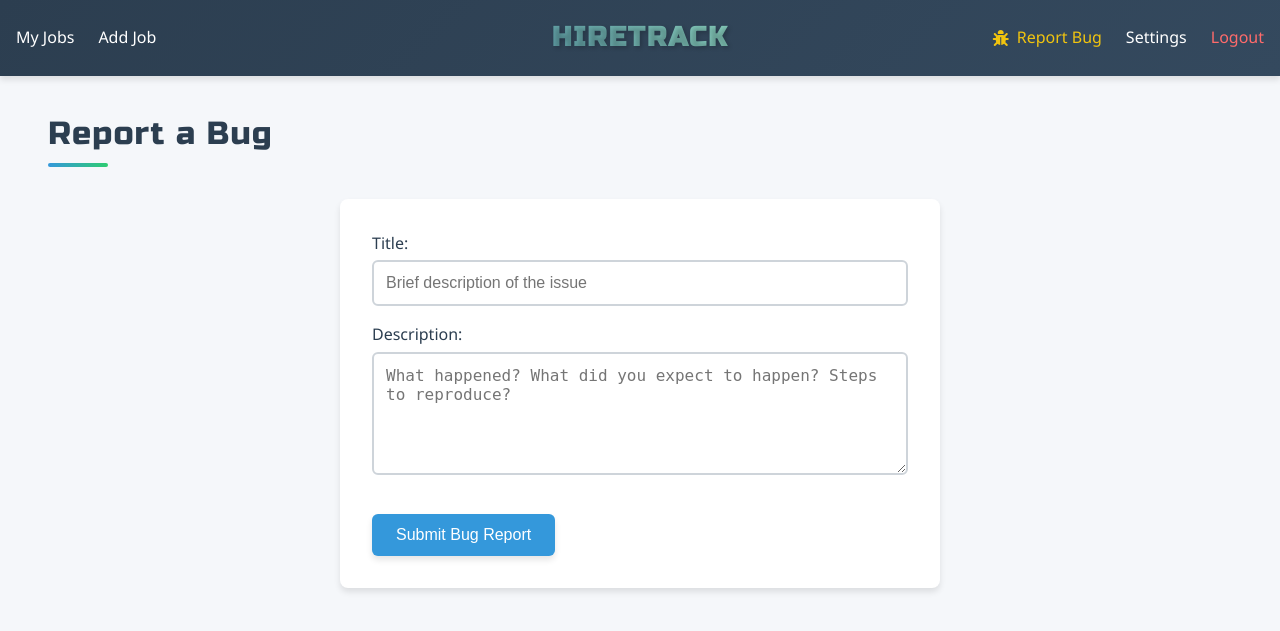
After one commit to Shift-Happens/HireTrack, a Flask app: page /report-bug in a window 1280 px wide. The commit adds this page. Shown: the top 631 px of the page. Run offline with Flask 3, Linux system fonts and the light colour scheme; the visitor is signed in with stand-in values (Sample User, id 1); some libraries are stand-ins or nearby versions.

Commit message:
Added a Report Bug button on header, log collection implemented.

```diff
--- a/app/models/job.py
+++ b/app/models/job.py
@@ -1,4 +1,4 @@
-from app import db
+from app.extensions import db
 from datetime import datetime
 
 class Job(db.Model):
--- a/app/models/user.py
+++ b/app/models/user.py
@@ -1,4 +1,4 @@
-from app import db, login_manager
+from app.extensions import db, login_manager
 from flask_login import UserMixin
 from werkzeug.security import generate_password_hash, check_password_hash
 
@@ -8,7 +8,7 @@ class User(UserMixin, db.Model):
     email = db.Column(db.String(120), unique=True, nullable=False)
     password_hash = db.Column(db.String(128))
     jobs = db.relationship('Job', backref='user', lazy=True)
-    default_currency = db.Column(db.String(3), default='USD')  # Add this line
+    default_currency = db.Column(db.String(3), default='PLN')  # Add this line
 
     def set_password(self, password):
         self.password_hash = generate_password_hash(password)
--- /dev/null
+++ b/app/routes/bugs.py
@@ -0,0 +1,40 @@
+from flask import Blueprint, render_template, request, flash, current_app
+from flask_login import current_user
+import os
+from datetime import datetime
+import json
+import logging
+
+bp = Blueprint('bugs', __name__)
+
+@bp.route('/report-bug', methods=['GET', 'POST'])
+def report_bug():
+    if request.method == 'POST':
+        title = request.form['title']
+        description = request.form['description']
+
+        # Create bug report
+        report = {
+            'title': title,
+            'description': description,
+            'user': current_user.username if not current_user.is_anonymous else 'Anonymous',
+            'timestamp': datetime.now().strftime('%Y-%m-%d %H:%M:%S'),
+            'url': request.form.get('current_url', ''),
+            'user_agent': request.headers.get('User-Agent'),
+        }
+
+        # Create reports directory if it doesn't exist
+        reports_dir = os.path.join(current_app.root_path, 'bug_reports')
+        if not os.path.exists(reports_dir):
+            os.makedirs(reports_dir)
+
+        # Save report
+        filename = f"bug_{datetime.now().strftime('%Y%m%d_%H%M%S')}_{title[:30]}.json"
+        filepath = os.path.join(reports_dir, filename)
+
+        with open(filepath, 'w') as f:
+            json.dump(report, f, indent=2)
+
+        flash('Bug report submitted successfully. Thank you!', 'success')
+
+    return render_template('bugs/report.html')
--- a/app/static/css/style.css
+++ b/app/static/css/style.css
@@ -26,7 +26,7 @@ body {
     color: #2c3e50;
 }
 
-/* Navigation */
+/* Navigation layout */
 nav {
     background: linear-gradient(135deg, var(--primary), var(--primary-light));
     padding: 1rem;
@@ -38,6 +38,17 @@ nav {
 
 .nav-left, .nav-right {
     flex: 1;
+    display: flex;
+    align-items: center;
+}
+
+.nav-left {
+    justify-content: flex-start;
+}
+
+.nav-right {
+    justify-content: flex-end;
+    gap: 1.5rem;
 }
 
 .nav-center {
@@ -45,8 +56,9 @@ nav {
     text-align: center;
 }
 
-.nav-right {
-    text-align: right;
+/* Remove individual margins */
+.nav-right a {
+    margin: 0;
 }
 
 .app-title {
@@ -74,11 +86,6 @@ nav a {
     margin-left: 0;
 }
 
-.nav-right a {
-    margin-left: 1.5rem;
-    margin-right: 0;
-}
-
 nav a:hover {
     color: #3498db;
 }
@@ -89,6 +96,20 @@ nav a:hover {
 
 .btn-logout:hover {
     color: #ff5252;
+}
+
+/* Bug report button in nav */
+/* Style bug report button to match other nav items */
+.btn-bug-report {
+    color: var(--warning);
+    display: inline-flex;  /* Change to inline-flex */
+    align-items: center;
+    gap: 0.5rem;
+    text-decoration: none;
+}
+
+.btn-bug-report:hover {
+    color: var(--danger);
 }
 
 /* Container */
@@ -145,6 +166,22 @@ button:hover {
     background: var(--accent);
     transform: translateY(-1px);
     box-shadow: 0 6px 8px rgba(0, 0, 0, 0.15);
+}
+
+/* Bug report form styling */
+.bug-form {
+    max-width: 600px;
+    margin: 2rem auto;
+    background: white;
+    padding: 2rem;
+    border-radius: 8px;
+    box-shadow: var(--shadow);
+}
+
+.bug-form textarea {
+    width: 100%;
+    min-height: 120px;
+    margin-bottom: 1rem;
 }
 
 /* Tables */
--- a/app/templates/base.html
+++ b/app/templates/base.html
@@ -21,6 +21,9 @@
         </div>
         <div class="nav-right">
             {% if current_user.is_authenticated %}
+                <a href="{{ url_for('bugs.report_bug') }}" class="btn-bug-report">
+                    <i class="fas fa-bug"></i> Report Bug
+                </a>
                 <a href="{{ url_for('auth.settings') }}">Settings</a>
                 <a href="{{ url_for('auth.logout') }}" class="btn-logout">Logout</a>
             {% else %}
--- /dev/null
+++ b/app/templates/bugs/report.html
@@ -0,0 +1,23 @@
+{% extends "base.html" %}
+{% block title %}Report a Bug{% endblock %}
+{% block content %}
+<div class="container">
+    <h1 class="page-title">Report a Bug</h1>
+    <form method="post" class="bug-form">
+        <input type="hidden" name="current_url" value="{{ request.url }}">
+        <label>
+            Title:
+            <input type="text" name="title" required
+                   placeholder="Brief description of the issue"
+                   maxlength="100">
+        </label>
+        <label>
+            Description:
+            <textarea name="description" required
+                      placeholder="What happened? What did you expect to happen? Steps to reproduce?"
+                      rows="5"></textarea>
+        </label>
+        <button type="submit" class="btn-primary">Submit Bug Report</button>
+    </form>
+</div>
+{% endblock %}
```
Also changed, not shown: app/__init__.py (+6 -12 lines), app/extensions.py (added, +11 -0 lines), app/bug_reports/README.md (added).
